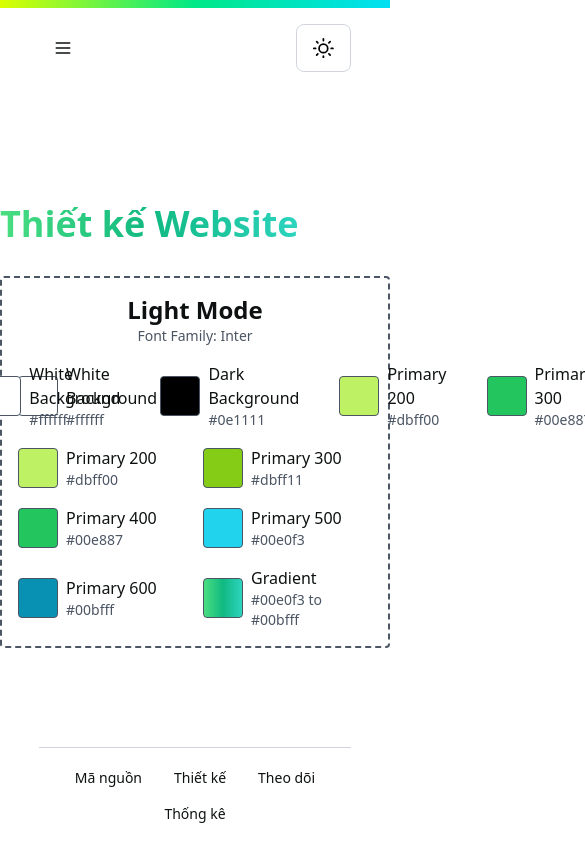
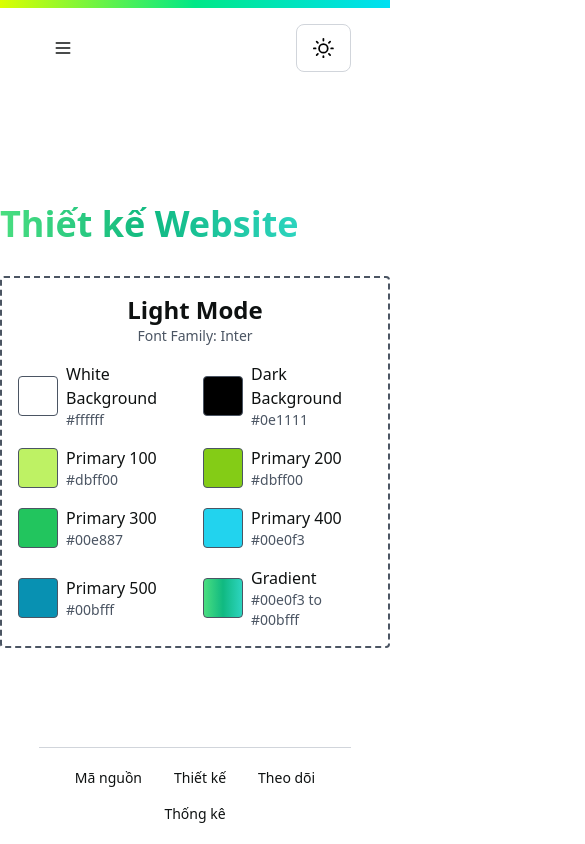
Before and after one commit to Jackesque/IE104-Project-Personal-Blog, a SvelteKit app: page /design in a window 390 px wide. Shown: the whole page, 585 px wide, since content can reach past the window. Built offline with nearby package versions, Linux system fonts and the light colour scheme.

Commit message:
Fix responsive for Webdesign and Subscribe

```diff
--- a/src/routes/design/WebDesign.svelte
+++ b/src/routes/design/WebDesign.svelte
@@ -7,16 +7,7 @@
       <span class="text-2xl font-bold hidden dark:block">Dark Mode</span>
       <p class="mb-4 text-sm text-gray-600 dark:text-gray-300">Font Family: Inter</p>
     </div>
-    <div class="grid grid-cols-2 md:grid-cols-4 gap-4" >
-        <div class="flex items-center gap-2">
-          <div class="h-10 w-10 rounded shadow-none border border-gray-600 shrink-0 bg-white"></div>
-          <div class="flex flex-col">
-            <p>White Background</p>
-            <p class="text-sm text-gray-600 dark:text-gray-400">#ffffff</p>
-          </div>
-        </div>
-        <div class="flex items-center flex-col gap-4" >
-          <div class="colors-row-1 flex items-center gap-10">
+    <div class="grid grid-cols-2 md:grid-cols-4 sm:grid-cols-4 gap-4">
         <div class="flex items-center gap-2">
           <div class="h-10 w-10 rounded shadow-none border border-gray-600 shrink-0 bg-white"></div>
           <div class="flex flex-col">
@@ -34,6 +25,13 @@
         <div class="flex items-center gap-2">
           <div class="h-10 w-10 rounded shadow-none border border-gray-600 shrink-0 bg-lime-300"></div>
           <div class="flex flex-col">
+            <p>Primary 100</p>
+            <p class="text-sm text-gray-600 dark:text-gray-400">#dbff00</p>
+          </div>
+        </div>
+        <div class="flex items-center gap-2">
+          <div class="h-10 w-10 rounded shadow-none border border-gray-600 shrink-0 bg-lime-500"></div>
+          <div class="flex flex-col">
             <p>Primary 200</p>
             <p class="text-sm text-gray-600 dark:text-gray-400">#dbff00</p>
           </div>
@@ -45,40 +43,18 @@
             <p class="text-sm text-gray-600 dark:text-gray-400">#00e887</p>
           </div>
         </div>
-          </div>
-        </div>
-        <div class="flex items-center gap-2">
-          <div class="h-10 w-10 rounded shadow-none border border-gray-600 shrink-0 bg-lime-300"></div>
-          <div class="flex flex-col">
-            <p>Primary 200</p>
-            <p class="text-sm text-gray-600 dark:text-gray-400">#dbff00</p>
-          </div>
-        </div>
-        <div class="flex items-center gap-2">
-          <div class="h-10 w-10 rounded shadow-none border border-gray-600 shrink-0 bg-lime-500"></div>
-          <div class="flex flex-col">
-            <p>Primary 300</p>
-            <p class="text-sm text-gray-600 dark:text-gray-400">#dbff11</p>
-          </div>
-        </div>
-        <div class="flex items-center gap-2">
-          <div class="h-10 w-10 rounded shadow-none border border-gray-600 shrink-0 bg-green-500"></div>
-          <div class="flex flex-col">
-            <p>Primary 400</p>
-            <p class="text-sm text-gray-600 dark:text-gray-400">#00e887</p>
-          </div>
-        </div>
+
         <div class="flex items-center gap-2">
           <div class="h-10 w-10 rounded shadow-none border border-gray-600 shrink-0 bg-cyan-400"></div>
           <div class="flex flex-col">
-            <p>Primary 500</p>
+            <p>Primary 400</p>
             <p class="text-sm text-gray-600 dark:text-gray-400">#00e0f3</p>
           </div>
         </div>
         <div class="flex items-center gap-2">
           <div class="h-10 w-10 rounded shadow-none border border-gray-600 shrink-0 bg-cyan-600"></div>
           <div class="flex flex-col">
-            <p>Primary 600</p>
+            <p>Primary 500</p>
             <p class="text-sm text-gray-600 dark:text-gray-400">#00bfff</p>
           </div>
         </div>
--- a/src/routes/subscribe/Subscribe.svelte
+++ b/src/routes/subscribe/Subscribe.svelte
@@ -1,10 +1,10 @@
-<div class='mt-20'>
-    <span class='text-4xl font-bold'>Subscribe cho </span><span class='text-4xl font-bold bg-gradient-to-r from-green-400 via-emerald-500 to-teal-400 dark:bg-clip-text dark:text-transparent'>Nhóm 2</span>
-    <div class='rounded border p-5 dark:border-gray-600 mt-8 text-left'>
-        <p><span class='text-2xl font-bold bg-gradient-to-r from-green-400 via-emerald-500 to-teal-400 dark:bg-clip-text dark:text-transparent'>Tham gia để nhận các bài viết mới nhất</span></p>
-        <p class='mt-2'>Đừng bỏ lỡ 😉. Đăng ký để nhận thông báo mỗi khi chúng mình đăng bài mới!</p>
-        <input type='text' id='email' name='email' required placeholder="Nhập Email của bạn tại đây" class='w-80 mt-2 rounded-md bg-white dark:bg-black sm:max-w-xs px-4 py-2 pl-9 placeholder-gray-600 dark:placeholder-gray-400 text-sm md:text-base border border-gray-600 focus:border-green-500 focus:ring-0'>
-        <button class='ml-6 rounded border border-gray-600 p-2 w-24 font-bold' on:click={xacnhandangky}>Đăng ký</button>
+<div class="mt-20">
+    <span class="text-4xl font-bold">Subscribe cho </span><span class="text-4xl font-bold bg-gradient-to-r from-green-400 via-emerald-500 to-teal-400 dark:bg-clip-text dark:text-transparent">Nhóm 2</span>
+    <div class="rounded border p-5 dark:border-gray-600 mt-8 text-left">
+      <p><span class="text-2xl font-bold bg-gradient-to-r from-green-400 via-emerald-500 to-teal-400 dark:bg-clip-text dark:text-transparent">Tham gia để nhận các bài viết mới nhất</span></p>
+      <p class="mt-2">Đừng bỏ lỡ 😉. Đăng ký để nhận thông báo mỗi khi tôi đăng bài mới</p>
+      <input type="text" id="email" name="email" required placeholder="Nhập Email của bạn tại đây" class="w-full sm:w-80 mt-2 rounded-md bg-white dark:bg-black sm:max-w-xs px-4 py-2 pl-9 placeholder-gray-600 dark:placeholder-gray-400 text-sm md:text-base border border-gray-600 focus:border-green-500 focus:ring-0">
+      <button class="mt-2 sm:ml-6 rounded border border-gray-600 p-2 w-full sm:w-24 font-bold" on:click={xacnhandangky}>Đăng ký</button>
     </div>
 </div>
 
```
Lines whose indentation alone changed are shown as unchanged.
